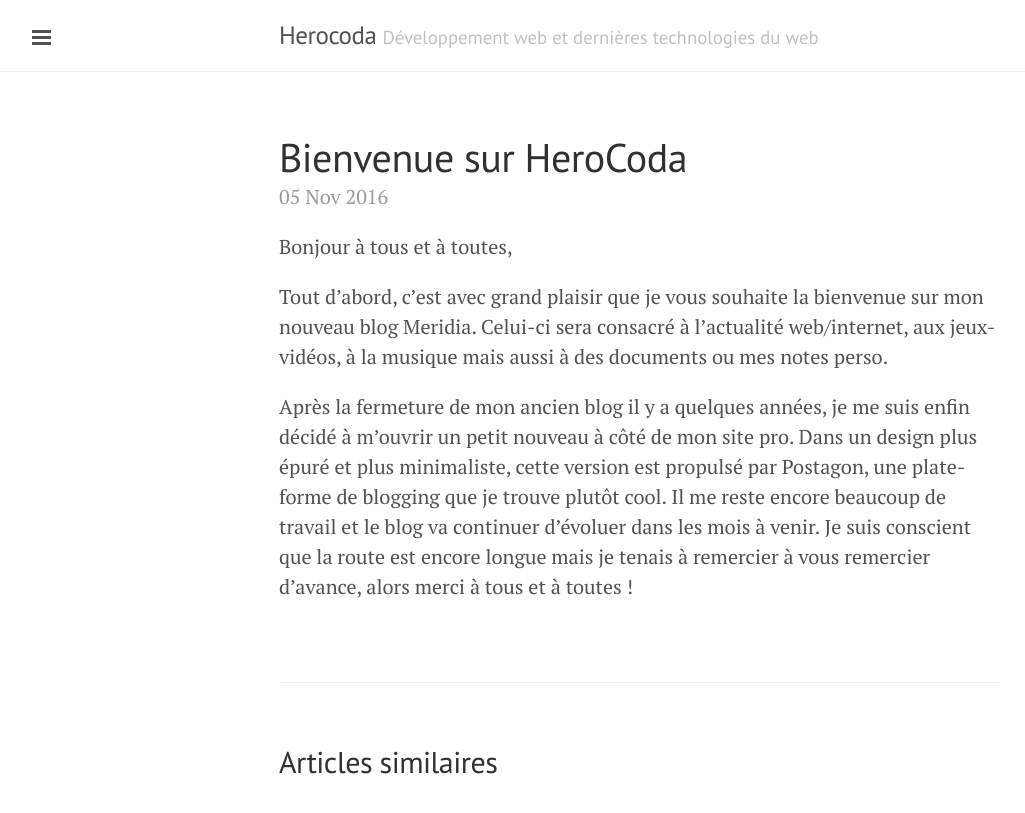
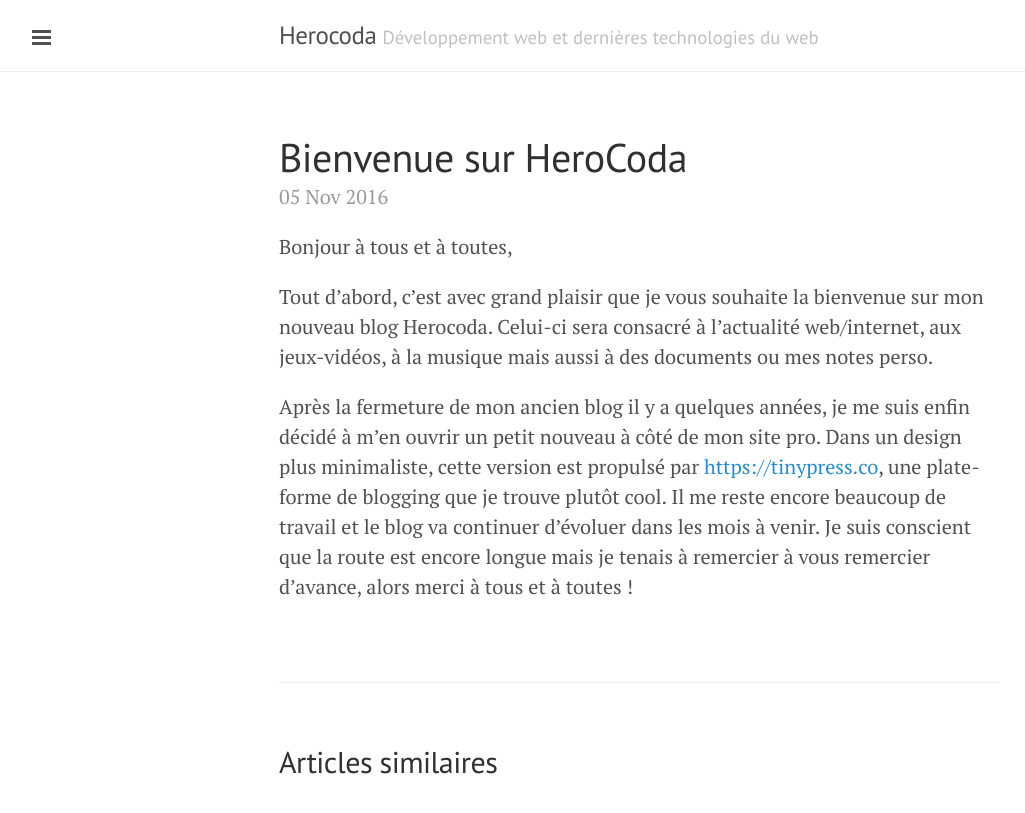
Before and after one commit to herocoda/herocoda.github.io, a Jekyll site: the page built from _posts/2016-11-05-bienvenue-sur-herocoda.markdown, in a window 1280 px wide. Shown: the top 813 px of the page, without its empty margins (1-1026 px from the left). Built offline with Jekyll 4.4.1, drawn with Linux system fonts in a browser that asks for light colours.

Commit message:
Post update: Bienvenue sur HeroCoda

```diff
--- a/_posts/2016-11-05-bienvenue-sur-herocoda.markdown
+++ b/_posts/2016-11-05-bienvenue-sur-herocoda.markdown
@@ -6,6 +6,6 @@
 ---
 Bonjour à tous et à toutes,
 
-Tout d'abord, c'est avec grand plaisir que je vous souhaite la bienvenue sur mon nouveau blog Meridia. Celui-ci sera consacré à l'actualité web/internet, aux jeux-vidéos, à la musique mais aussi à des documents ou mes notes perso.
+Tout d'abord, c'est avec grand plaisir que je vous souhaite la bienvenue sur mon nouveau blog Herocoda. Celui-ci sera consacré à l'actualité web/internet, aux jeux-vidéos, à la musique mais aussi à des documents ou mes notes perso.
 
-Après la fermeture de mon ancien blog il y a quelques années, je me suis enfin décidé à m'ouvrir un petit nouveau à côté de mon site pro. Dans un design plus épuré et plus minimaliste, cette version est propulsé par Postagon, une plate-forme de blogging que je trouve plutôt cool. Il me reste encore beaucoup de travail et le blog va continuer d'évoluer dans les mois à venir. Je suis conscient que la route est encore longue mais je tenais à remercier à vous remercier d'avance, alors merci à tous et à toutes !
+Après la fermeture de mon ancien blog il y a quelques années, je me suis enfin décidé à m'en ouvrir un petit nouveau à côté de mon site pro. Dans un design plus minimaliste, cette version est propulsé par [https://tinypress.co](Tinypress), une plate-forme de blogging que je trouve plutôt cool. Il me reste encore beaucoup de travail et le blog va continuer d'évoluer dans les mois à venir. Je suis conscient que la route est encore longue mais je tenais à remercier à vous remercier d'avance, alors merci à tous et à toutes !
```
